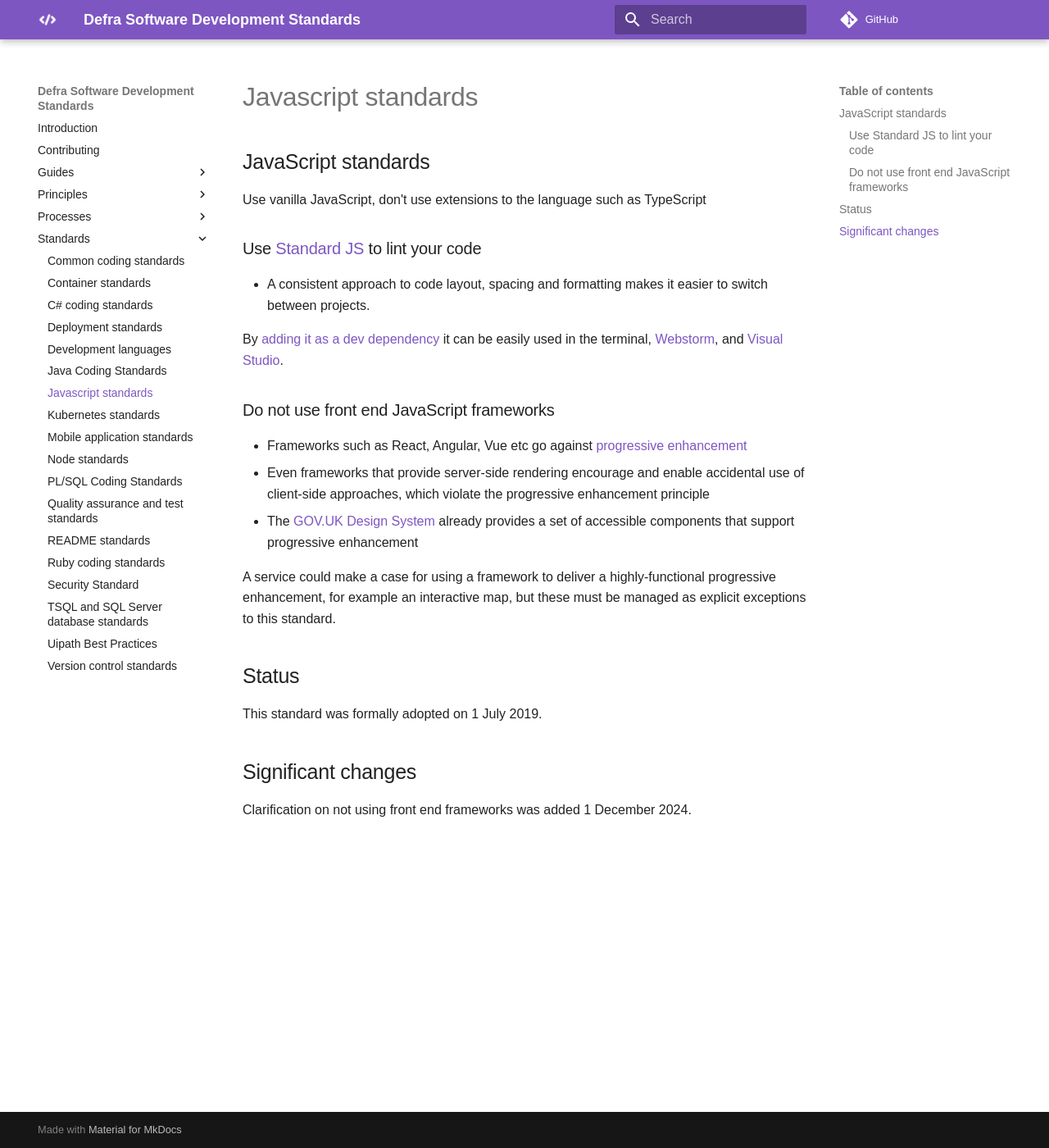
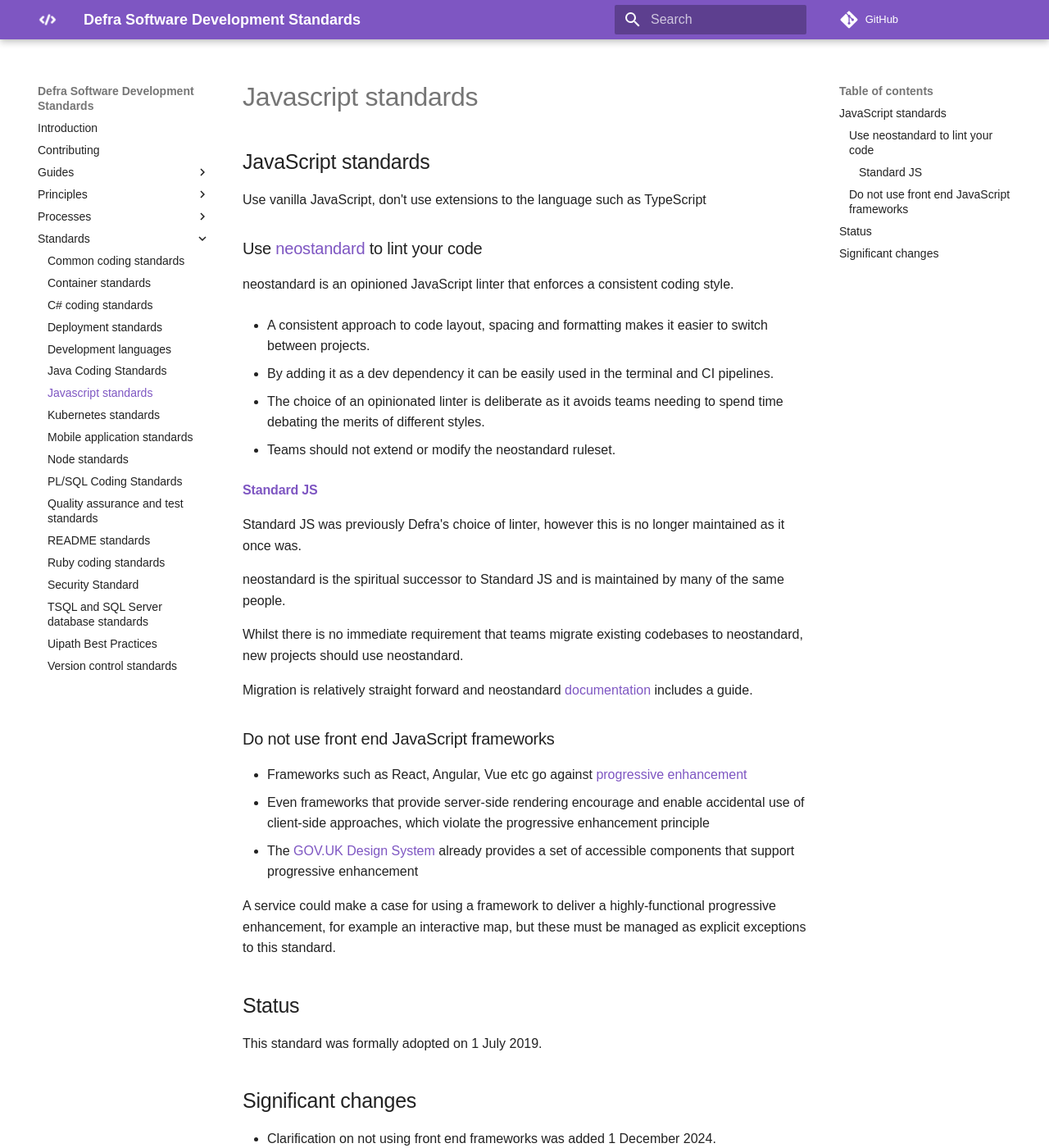
Before and after one commit to DEFRA/software-development-standards, an MkDocs documentation site: the page built from docs/standards/javascript_standards.md, in a window 1280 px wide and 1400 px high. Shown: the whole window at 82% size. Built offline with MkDocs 1.6.1 and Material for MkDocs 9.7.7, drawn with Linux system fonts in a browser that asks for light colours; some web fonts are replaced; comment, search, counter and statistics services are not loaded; some of the changed text lies outside the part shown.

Commit message:
Relace standardjs with neostandard for linting

```diff
--- a/docs/standards/javascript_standards.md
+++ b/docs/standards/javascript_standards.md
@@ -2,13 +2,27 @@
 
 Use vanilla JavaScript, don't use extensions to the language such as TypeScript
 
-### Use [Standard JS](https://standardjs.com/) to lint your code
+### Use [neostandard](https://github.com/neostandard/neostandard) to lint your code
+
+neostandard is an opinioned JavaScript linter that enforces a consistent coding style.
 
 - A consistent approach to code layout, spacing and formatting makes it easier to switch between projects.
 
-By [adding it as a dev dependency](https://standardjs.com/index.html#install) it can be easily used in the terminal,
-[Webstorm](https://blog.jetbrains.com/webstorm/2017/04/using-javascript-standard-style/),
-and [Visual Studio](https://marketplace.visualstudio.com/items?itemName=chenxsan.vscode-standardjs).
+- By adding it as a dev dependency it can be easily used in the terminal and CI pipelines.
+
+- The choice of an opinionated linter is deliberate as it avoids teams needing to spend time debating the merits of different styles.
+
+- Teams should not extend or modify the neostandard ruleset.
+
+#### [Standard JS](https://standardjs.com/)
+
+Standard JS was previously Defra's choice of linter, however this is no longer maintained as it once was.
+
+neostandard is the spiritual successor to Standard JS and is maintained by many of the same people.
+
+Whilst there is no immediate requirement that teams migrate existing codebases to neostandard, new projects should use neostandard.
+
+Migration is relatively straight forward and neostandard [documentation](https://github.com/neostandard/neostandard?tab=readme-ov-file#migrate-from-standard) includes a guide.
 
 ### Do not use front end JavaScript frameworks
 
@@ -24,4 +38,5 @@ This standard was formally adopted on 1 July 2019.
 
 ## Significant changes
 
-Clarification on not using front end frameworks was added 1 December 2024.
+- Clarification on not using front end frameworks was added 1 December 2024.
+- Standard JS was replaced with neostandard 8 April 2025
```
